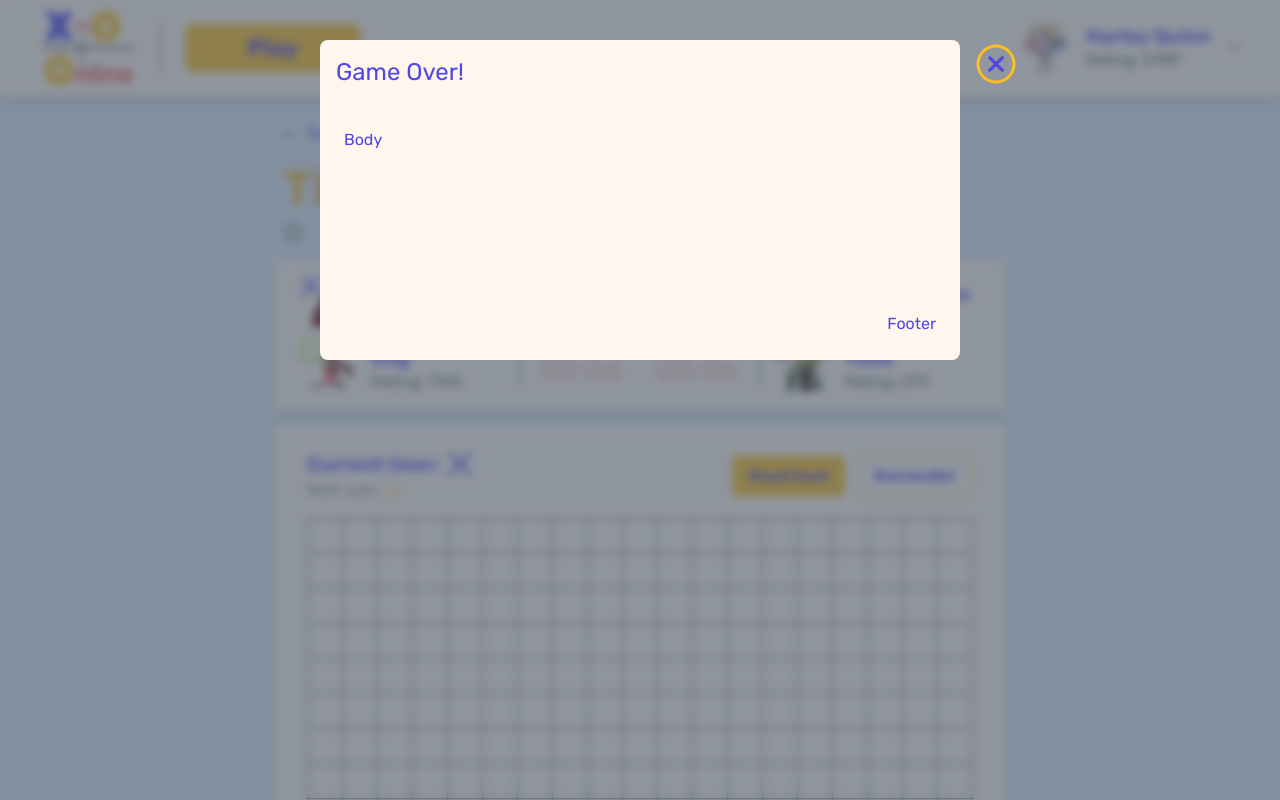
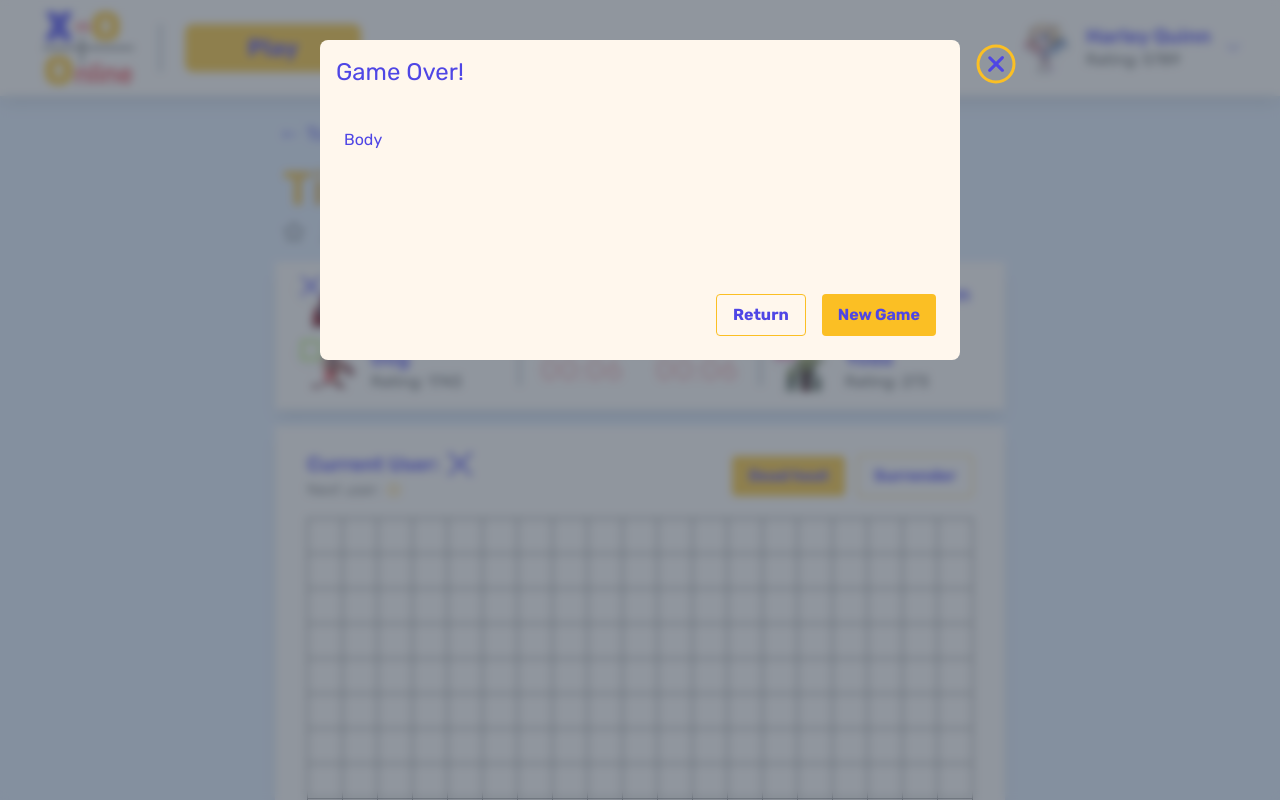
Before and after one commit to RimidalU/tic-tac-toe-online, a Next.js app: page / in a window 1280 px wide. Shown: the top 800 px of the page. Built offline with nearby package versions, Linux system fonts and the light colour scheme.

Commit message:
fix: fix type

```diff
--- a/pages/index.tsx
+++ b/pages/index.tsx
@@ -8,7 +8,7 @@ import {
 } from "../components/game";
 import { Header } from "../components/header";
 import { Footer } from "../components/footer";
-import { UiModal } from "../components/uikit";
+import { UiButton, UiModal } from "../components/uikit";
 
 function HomePage() {
   const [usersCount, _] = useState(4);
@@ -37,7 +37,14 @@ function HomePage() {
         <UiModal width="md">
           <UiModal.Header>Game Over!</UiModal.Header>
           <UiModal.Body>Body</UiModal.Body>
-          <UiModal.Footer>Footer</UiModal.Footer>
+          <UiModal.Footer>
+            <UiButton size="md" variant="outline">
+              Return
+            </UiButton>
+            <UiButton size="md" variant="primary">
+              New Game
+            </UiButton>
+          </UiModal.Footer>
         </UiModal>
         <GameField
           cells={cells}
```
